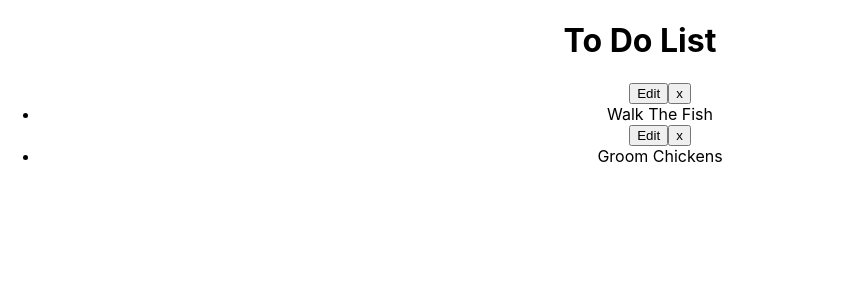
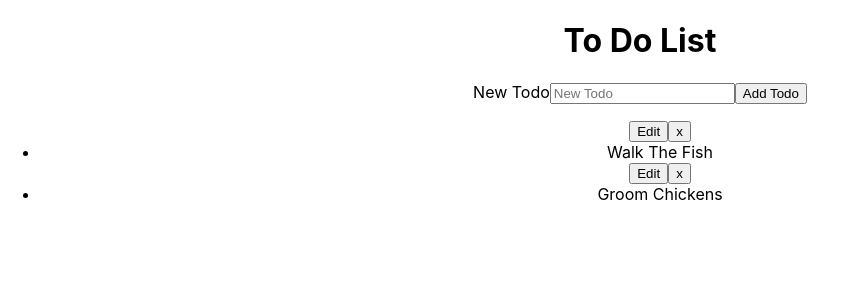
Before and after one commit to drnaida/The-Modern-React-Bootcamp-Exercises, a React (Create React App) app in the folder to-do-list/: page / in a window 1280 px wide. Shown: the top 300 px of the page, without its empty margins (0-847 px from the left). Built offline with nearby package versions, Linux system fonts and the light colour scheme.

Commit message:
feat: implement add new todo

```diff
--- /dev/null
+++ b/to-do-list/src/NewTodoForm.js
@@ -0,0 +1,41 @@
+import React, { Component } from 'react';
+
+class NewTodoForm extends Component {
+  constructor(props) {
+    super(props);
+    this.state = { task: "" };
+    this.handleChange = this.handleChange.bind(this);
+    this.handleSubmit = this.handleSubmit.bind(this);
+  }
+
+  handleChange(evt) {
+    this.setState({
+      [evt.target.name]: evt.target.value
+    });
+  }
+
+  handleSubmit(evt) {
+    evt.preventDefault();
+    this.props.createTodo(this.state);
+    this.setState({task: '' });
+  }
+
+  render() {
+    return(
+      <form onSubmit={this.handleSubmit}>
+        <label htmlFor="task">New Todo</label>
+        <input
+          type="text"
+          placeholder="New Todo"
+          id="task"
+          name="task"
+          value={this.state.task}
+          onChange={this.handleChange}
+        />
+        <button>Add Todo</button>
+      </form>
+    )
+  }
+}
+
+export default NewTodoForm;
--- a/to-do-list/src/ToDoList.js
+++ b/to-do-list/src/ToDoList.js
@@ -1,5 +1,6 @@
 import React, { Component } from 'react';
 import Todo from './Todo';
+import NewTodoForm from './NewTodoForm';
 
 class ToDoList extends Component {
   constructor(props) {
@@ -7,7 +8,15 @@
     this.state = {
       todos: [{ task: "Walk The Fish"}, { task: "Groom Chickens" }]
     }
+    this.create = this.create.bind(this);
   }
+
+  create(newTodo) {
+    this.setState({
+      todos: [...this.state.todos, newTodo]
+    });
+  }
+
   render() {
     const todos = this.state.todos.map(todo => {
       return <Todo task={todo.task} />;
@@ -15,6 +24,7 @@
     return(
       <div>
         <h1>To Do List</h1>
+        <NewTodoForm createTodo={this.create} />
         <ul>{todos}</ul>
       </div>
     )
```
